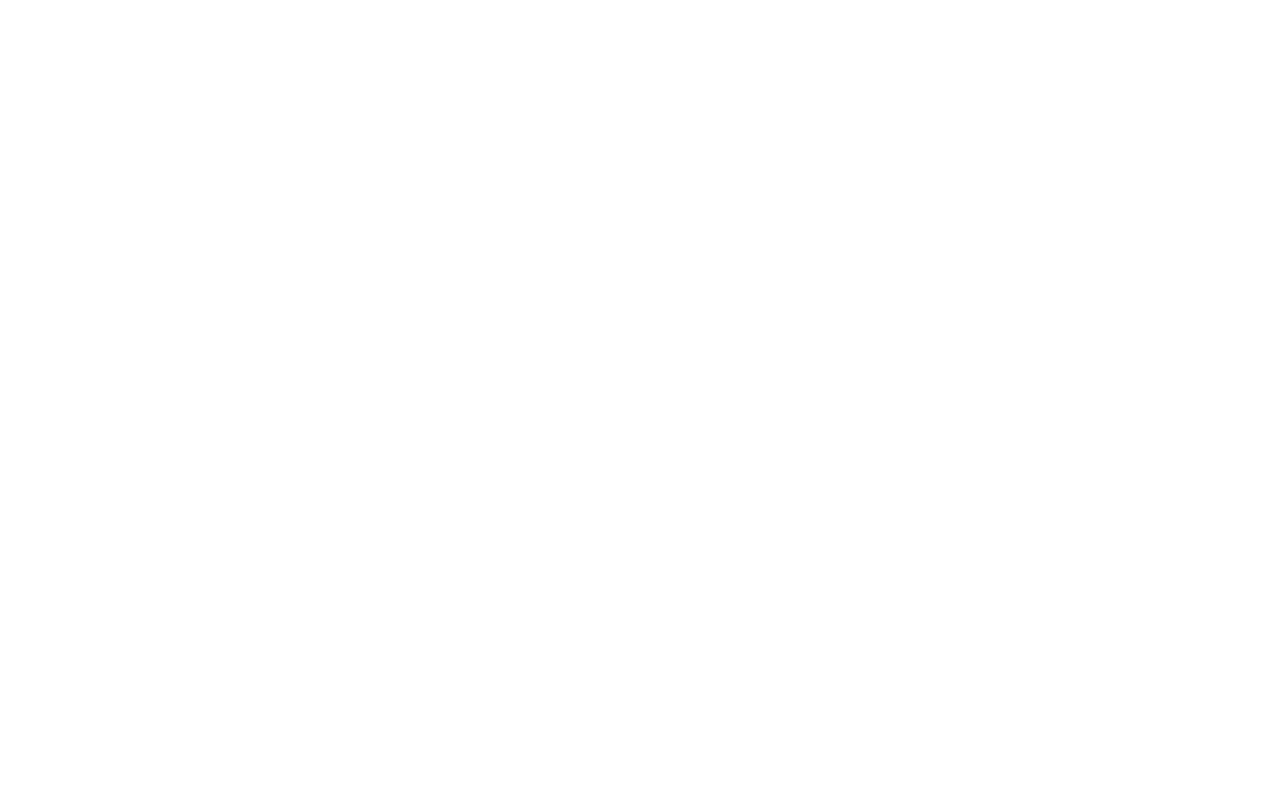
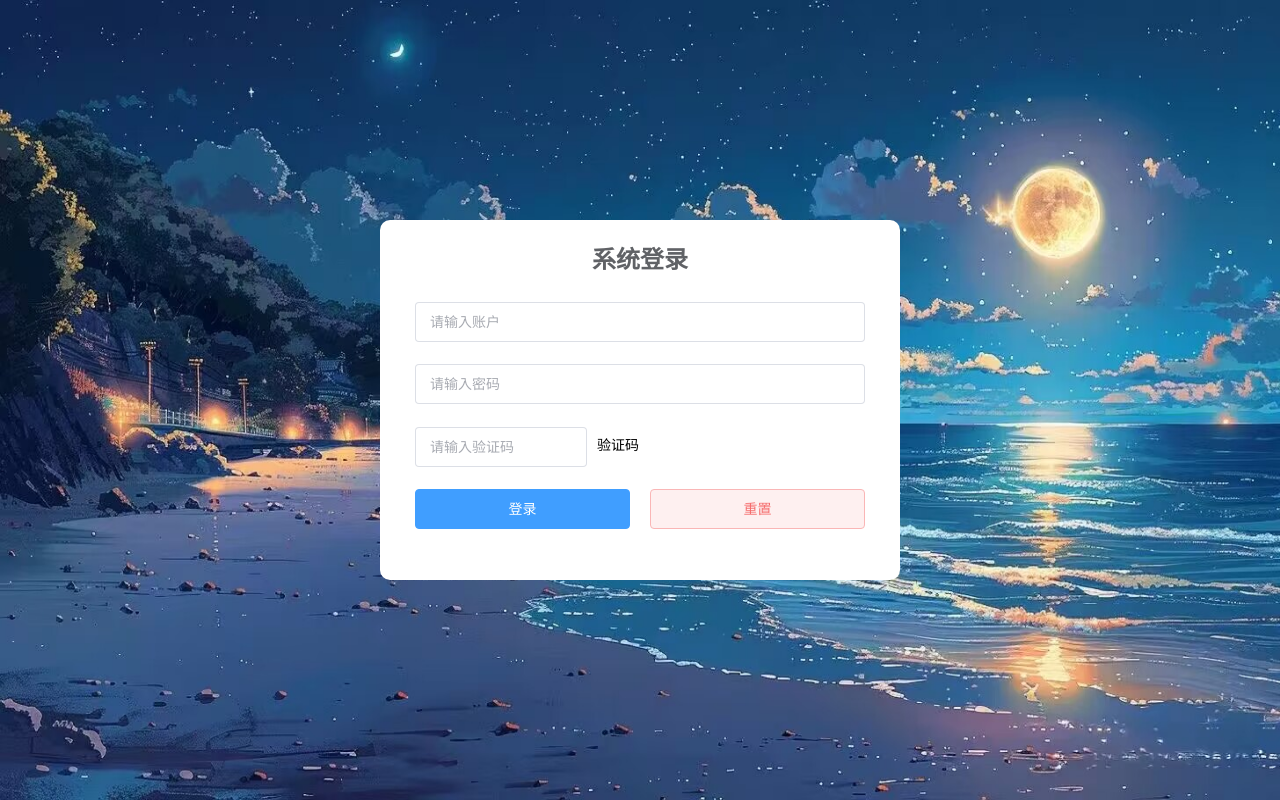
Before and after one commit to junwanzhao/common-limits-system, a Vue app in the folder project-web/: page /login in a window 1280 px wide. Before the commit this address had no page. Built offline with nearby package versions, Linux system fonts and the light colour scheme.

Commit message:
feat: 登录⻚⾯制作

```diff
--- a/project-web/src/router/index.ts
+++ b/project-web/src/router/index.ts
@@ -90,6 +90,11 @@
         }
       }
     ]
+  },
+  {
+    path: '/login',
+    name: 'login',
+    component: () => import('@/views/login/login.vue')
   }
 ]
 const router = createRouter({
--- /dev/null
+++ b/project-web/src/views/login/login.vue
@@ -0,0 +1,95 @@
+<template>
+  <div class="logincontainer">
+    <el-form
+      class="loginform"
+      :model="loginModel"
+      ref="form"
+      :rules="rules"
+      :inline="false"
+      size="large"
+    >
+      <el-form-item>
+        <div class="logintitle">系统登录</div>
+      </el-form-item>
+      <el-form-item prop="">
+        <el-input
+          placeholder="请输⼊账户"
+          v-model="loginModel.username"
+        ></el-input>
+      </el-form-item>
+      <el-form-item prop="">
+        <el-input
+          placeholder="请输⼊密码"
+          v-model="loginModel.password"
+        ></el-input>
+      </el-form-item>
+      <el-form-item prop="">
+        <el-row :gutter="10">
+          <el-col :span="16" :offset="0">
+            <el-input
+              placeholder="请输⼊验证码"
+              v-model="loginModel.code"
+            ></el-input>
+          </el-col>
+          <el-col :span="8" :offset="0"> 验证码 </el-col>
+        </el-row>
+      </el-form-item>
+      <el-row :gutter="20">
+        <el-col :span="12" :offset="0">
+          <el-button class="mybtn" type="primary">登录</el-button>
+        </el-col>
+        <el-col :span="12" :offset="0">
+          <el-button type="danger" plain class="mybtn">重置</el-button>
+        </el-col>
+      </el-row>
+    </el-form>
+  </div>
+</template>
+<script setup lang="ts">
+import { FormInstance } from 'element-plus'
+import { reactive, ref } from 'vue'
+//表单ref属性
+const form = ref<FormInstance>()
+//表单绑定对象
+const loginModel = reactive({
+  username: '',
+  password: '',
+  code: ''
+})
+//表单验证规则
+const rules = reactive({})
+</script>
+<style scoped lang="scss">
+.logincontainer {
+  height: 100%;
+  background-color: #fff;
+  background-image: url('@/assets/login.jpg');
+  background-size: 100% 100%;
+  display: flex;
+  justify-content: center;
+  align-items: center;
+  .loginform {
+    height: 320px;
+    width: 450px;
+    padding: 20px 35px;
+    border-radius: 10px;
+    background-color: #fff;
+    .logintitle {
+      display: flex;
+      justify-content: center;
+      color: #606266;
+      width: 100%;
+      font-size: 24px;
+      font-weight: 600;
+    }
+    .images {
+      height: 40px;
+      width: 100%;
+      cursor: pointer;
+    }
+    .mybtn {
+      width: 100%;
+    }
+  }
+}
+</style>
```
Also changed, not shown: project-web/src/assets/login.jpg (added).
